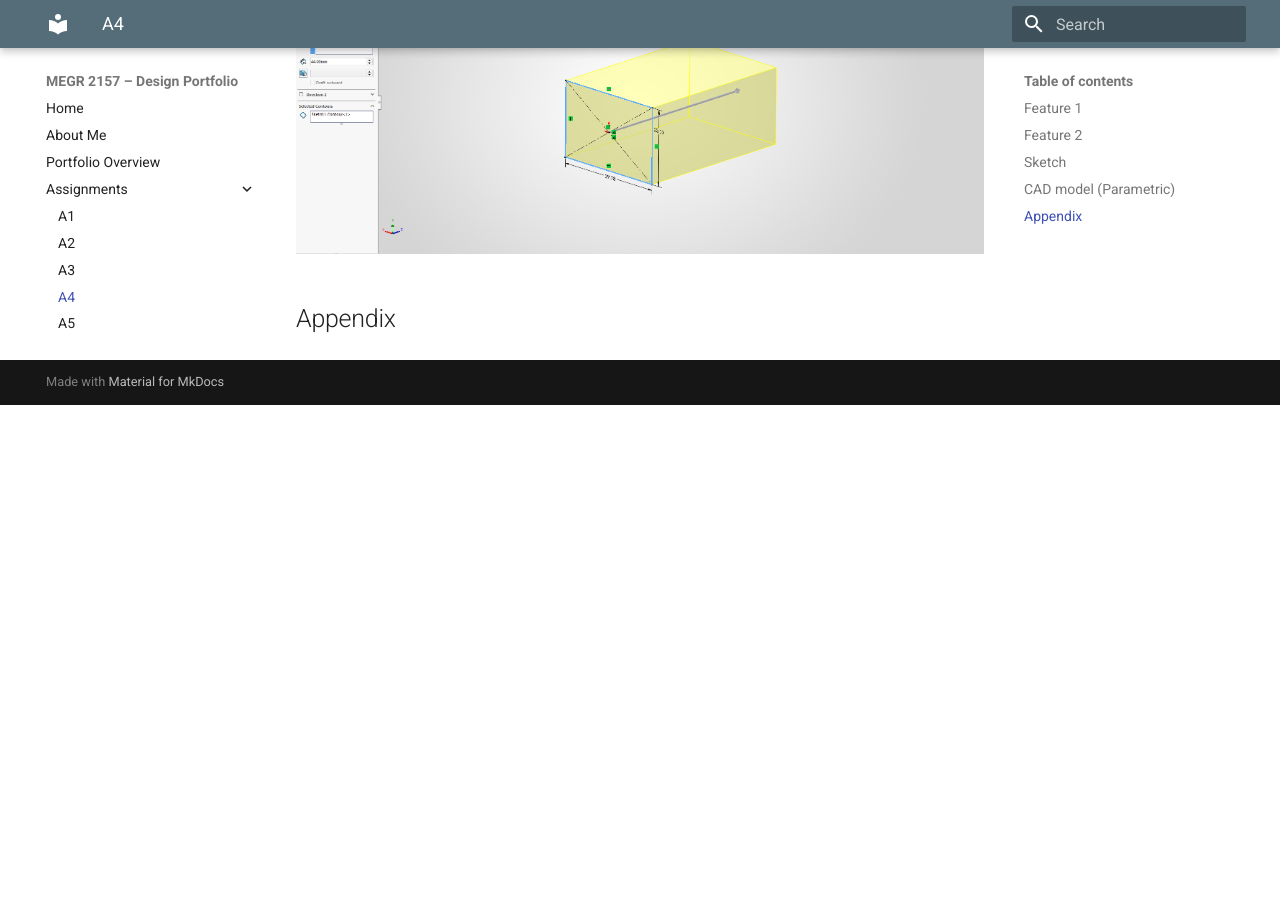
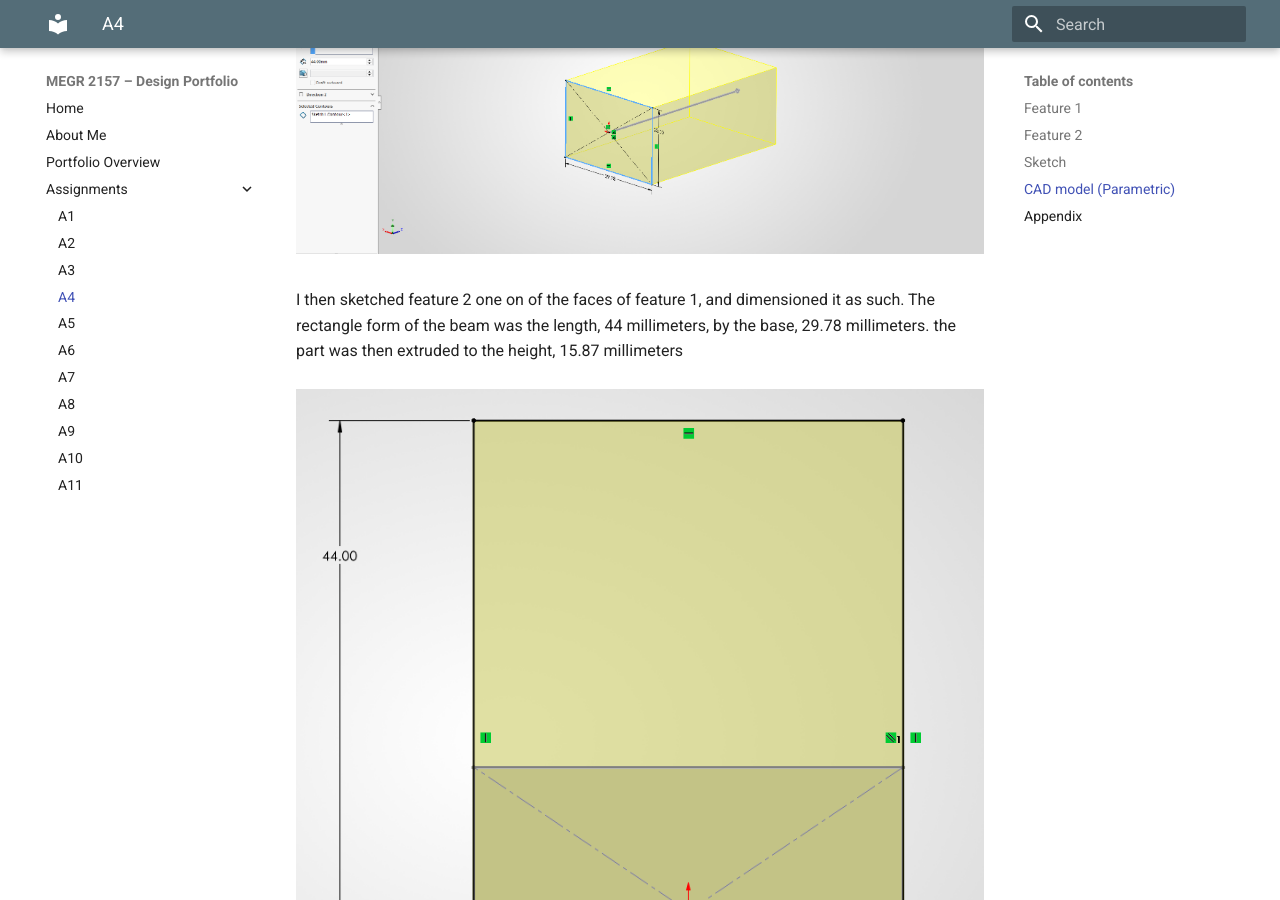
Before and after one commit to ajchiocca/megr2157-portfolio, an MkDocs documentation site: the page built from docs/assignments/A04/index.md, in a window 1280 px wide and 900 px high, scrolled down 6126 px. Built offline with MkDocs 1.6.1 and Material for MkDocs 9.7.7, drawn with Linux system fonts in a browser that asks for light colours; before the commit the page ends 6531 px from its top, so only the background shows below that.

Commit message:
Update index.md with feature 2 details
Added description and dimensions for feature 2 in the assignment.

```diff
--- a/docs/assignments/A04/index.md
+++ b/docs/assignments/A04/index.md
@@ -73,5 +73,12 @@ I sketched feature 1 first and applied the variables to its dimensions and extru
 <br>
 ![FT1S](FT1S.png)
 ![FT1X](FT1X.png)
+<br>
+<br>
+I then sketched feature 2 one on of the faces of feature 1, and dimensioned it as such. The rectangle form of the beam was the length, 44 millimeters, by the base, 29.78 millimeters. the part was then extruded to the height, 15.87 millimeters
+<br>
+<br>
+![FT2S](FT2S.png)
+![FT2X](FT2X.png)
 
 ## Appendix
```
